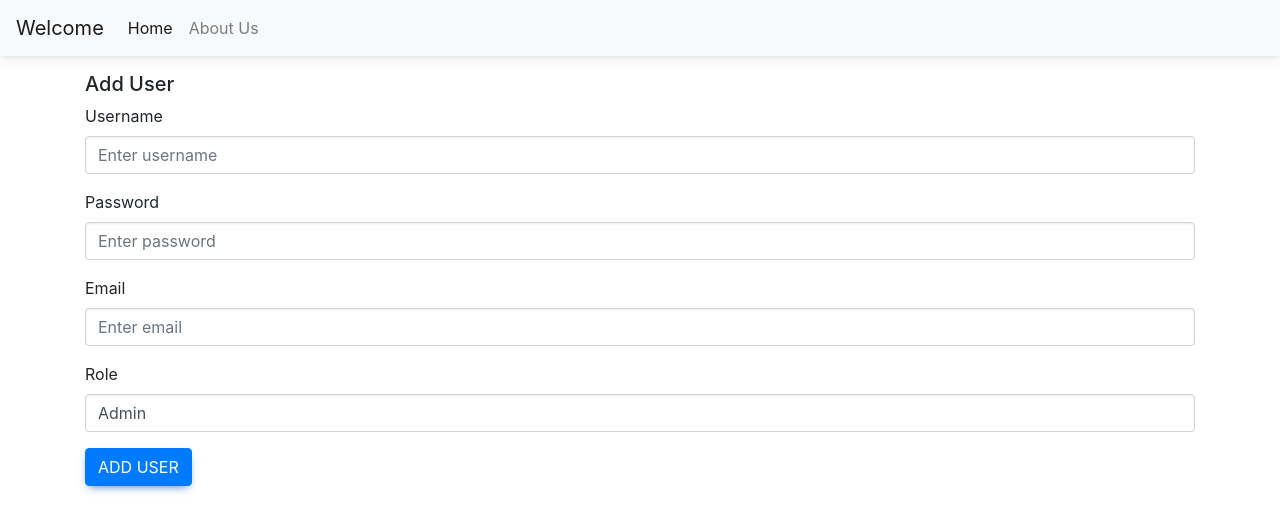
After one commit to shani001/Application, a Flask app: template templates/useradd.html in a window 1280 px wide. The commit adds this page. Shown: the top 532 px of the page. Run offline with Flask 3, Linux system fonts and the light colour scheme; the template is opened without the code that fills it: values that come from a table or form of the project are taken from there, others are empty; some libraries are stand-ins or nearby versions.

```diff
--- a/main.py
+++ b/main.py
@@ -4,8 +4,17 @@ from google.cloud.firestore_v1.base_query import FieldFilter
 import firebase_admin
 from firebase_admin import credentials, firestore
 from datetime import timedelta
+from userclass import LoginForm
+from wtforms.validators import DataRequired, Length
+from firestoredbcalls import FirestoreDBCalls
+import requests
+from quixstreams import Application
+from kafka import KafkaProducer
+import time,json
+
 
 app = Flask(__name__)
+producer = KafkaProducer(bootstrap_servers='localhost:9092')
 
 cred = credentials.Certificate("cert.json") # Replace with your key file path
 firebase_admin.initialize_app(cred)
@@ -13,6 +22,7 @@ db = firestore.client()
 secure_key = "supersecretkey" # Replace with your secure key
 app.secret_key = secure_key
 app.permanent_session_lifetime=timedelta(minutes=20)
+
 @app.before_request
 def make_session_permanent():
     session.permanent = True
@@ -27,7 +37,6 @@ def getvalues(query):
     for data in query:
         username=data.to_dict()['username']
         password=data.to_dict()['password']
-
 
     return [username,password]
 
@@ -46,6 +55,7 @@ def checkUsernameExists(username,password):
             return False
     else:
         return False
+
 def getrole(username):
     users_ref = db.collection('user')
     query = users_ref.where(filter=FieldFilter('username', '==', username))
@@ -73,20 +83,20 @@ def home():
 #login route
 @app.route('/login', methods=['GET', 'POST'])
 def login():
+    if request.method == 'POST':
+        username = request.form.get('username')
+        password = request.form.get('password')
 
-    username = request.form.get('username')
-    password = request.form.get('password')
+        if checkUsernameExists(username,password):
+            print(" User with role logged in successfully")
 
-    if checkUsernameExists(username,password):
-        print(" User with role logged in successfully")
-
-        session['username'] = username
-        session['role'] = getrole(username)
-
-
-        return redirect(url_for('home'))
-    else:
-        print("Username does not exist")
+            session['username'] = username
+            session['role'] = getrole(username)
+            data={"event":"user_login","username":username,"role":session['role'],"status":"success","source":"flask_app","timestamp":time.time() }
+            KafkaProducer.send(producer,'Login_events',json.dumps(data).encode('utf-8'))
+            return redirect(url_for('home'))
+        else:
+            print("Username does not exist")
 
     return render_template('login.html')
 
@@ -100,6 +110,7 @@ def logout():
 #Register route
 @app.route('/register', methods=['GET', 'POST'])
 def register():
+
     if request.method == 'POST':
         username = request.form.get('username')
         password = request.form.get('password')
@@ -148,18 +159,54 @@ def get_all_users():
 @app.route('/deleteUser', methods=['POST','GET']) # Change to POST for better practice
 def deleteUser():
     print("Delete user endpoint hit")
-    if request.method == 'POST':
+
+    if request.method == 'POST' :
         data=request.get_json()
 
         print(f"Request to delete user: {data}")
         username=data.get("username")
-        print("Delete user function called")
-        ref=db.collection('user')
-        query=ref.where("username","==",username)
-        for doc in query.stream():
-            doc.reference.delete()
-            print(f"User {username} deleted successfully")
+        if username==session.get('username'):
+            print("You cannot delete your own account")
+            return "Invalid request data.", 400
+        else:
+            print("Delete user function called")
+            ref=db.collection('user')
+            query=ref.where("username","==",username)
+            for doc in query.stream():
+                doc.reference.delete()
+                print(f"User {username} deleted successfully")
+                data={"event":"user_delete","username":username,"deleted_by":session.get('username'),"status":"success","source":"flask_app","timestamp":time.time() }
+                KafkaProducer.send(producer,'userdelete',json.dumps(data).encode('utf-8'))
     return redirect(url_for('get_all_users'))
+
+
+@app.route('/adduser', methods=['GET', 'POST'])
+def adduser():
+    user=session.get('username')
+    if user in session:
+
+        form = LoginForm(request.form)
+        if request.method == 'POST' and form.validate():
+            username = form.username.data
+            password = form.password.data
+            role = form.role.data
+            email = form.email.data
+            submit = form.submit.data
+            print(username, password, role, email, submit)
+            hashed_password = generate_password_hash(password)  # type: ignore
+
+            doc_ref =db.collection('user').document()
+            doc_ref.set({
+                'username': username,
+                'password': hashed_password,
+                'Email': email,
+                'role': role
+            })
+
+
+    return render_template('useradd.html', form=form)
+
+
 
 
 if __name__ == '__main__':
--- a/templates/dash.html
+++ b/templates/dash.html
@@ -8,6 +8,7 @@
 
 <div class="mt-5", style="text-align:center;">
     <input  type="button" value="Users Lookup" onclick="window.location.href='/users'"/>
+    <input type="button" value="Adduser" onclick="window.location.href='/adduser'"/>
     <div class="mt-1"   style="text-align:center;">
     <input type="button" value="Logout" onclick="window.location.href='/logout'"/>
     </div>
--- /dev/null
+++ b/templates/useradd.html
@@ -0,0 +1,34 @@
+{% extends "index.html" %}
+
+{% block body %}
+<form method="POST">
+    {{ form.csrf_token }}
+    <div class="container mt-3",style="float:center;">
+      <h5 class="mb-2">Add User</h5>
+
+    <form>
+        <div class="form-group">
+          <label for="formGroupExampleInput">Username</label>
+          {{form.username( class="form-control", id="formGroupExampleInput", placeholder="Enter username")}}
+        </div>
+        <div class="form-group">
+          <label for="formGroupExampleInput2">Password</label>
+          {{form.password( class="form-control", id="formGroupExampleInput2", placeholder="Enter password")}}
+        </div>
+        <div class="form-group">
+            <label for="formGroupExampleInput3">Email</label>
+            {{form.email( class="form-control", id="formGroupExampleInput3", placeholder="Enter email")}}
+          </div>
+        <div class="form-group">
+            <label for="formGroupExampleInput4">Role</label>
+            {{form.role( class="form-control", id="formGroupExampleInput4")}}
+          </div>
+            <div class="form-group">
+                {{form.submit( class="btn btn-primary", id="formGroupExampleInput5", value="Add User")}}
+
+
+      </form>
+
+    </div>
+</form>
+{% endblock %}
--- /dev/null
+++ b/userclass.py
@@ -0,0 +1,12 @@
+from wtforms import Form, StringField, PasswordField, validators, SelectField, EmailField, SubmitField, ValidationError
+
+class LoginForm(Form):
+    username = StringField('Username', [validators.DataRequired(), validators.Length(min=3, max=25)])
+    password = PasswordField('Password', [validators.DataRequired(), validators.Length(min=6)])
+    email = EmailField('Email', [validators.DataRequired(), validators.Email()])
+    role = SelectField('Role', choices=[('Admin','Admin'), ('platform_user', 'platform_user')], validators=[validators.DataRequired()])
+    submit= SubmitField('Submit')
+
+    def validate_username(self, username):
+        if len(username.data) < 3:
+            raise ValidationError('Username must be at least 3 characters long')
```
Also changed, not shown: firestoredbcalls.py (added, +19 -0 lines).
